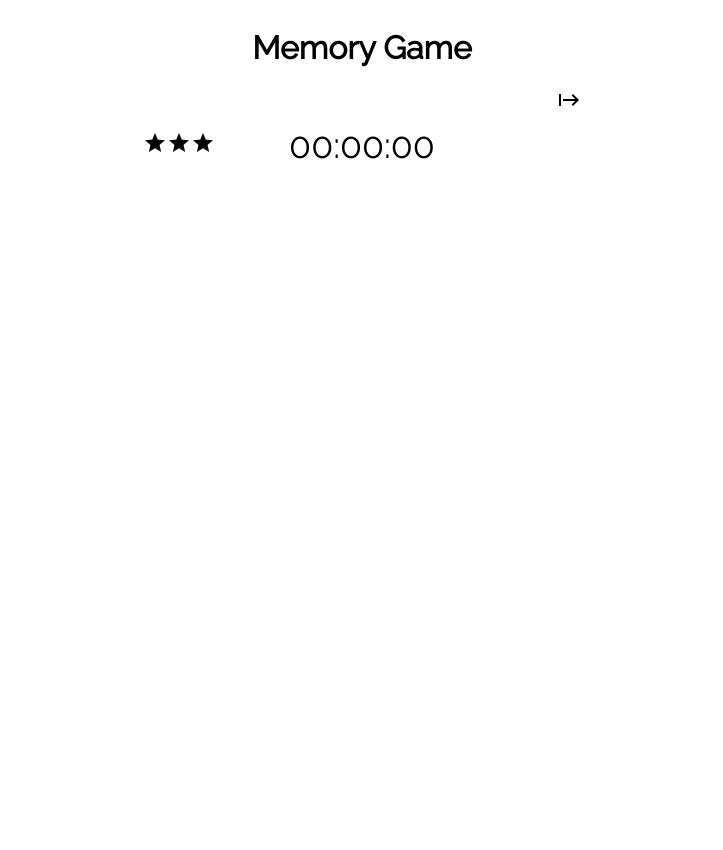
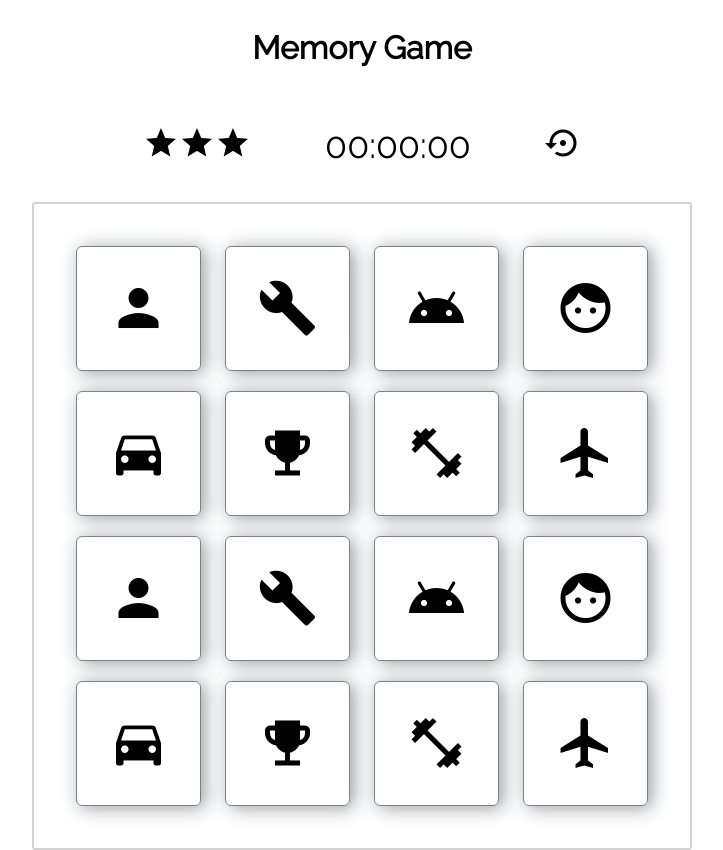
Before and after one commit to jmmarco/memory-game, a plain HTML site: page index.html in a window 1280 px wide. Shown: the whole page, without its empty margins (278-1001 px from the left). Before the commit the page ends 808 px from the top, so only its background shows below. Drawn offline with Linux system fonts and the light colour scheme.

Commit message:
Game structure

```diff
--- a/index.html
+++ b/index.html
@@ -17,23 +17,22 @@
     </header>
     <section class="score-panel">
       <ul class="stars">
-        <li><i class="material-icons md-24">star</i></li>
-        <li><i class="material-icons md-24">star</i></li>
-        <li><i class="material-icons md-24">star</i></li>
+        <li><i class="material-icons md-36">star</i></li>
+        <li><i class="material-icons md-36">star</i></li>
+        <li><i class="material-icons md-36">star</i></li>
       </ul>
       <div class="timer">
         <p>
           <span class="timer-hours">00</span>:<span class="timer-minutes">00</span>:<span class="timer-seconds">00</span>
         </p>
       </div>
-      <div><i class="material-icons md-24">restart</i></div>
+      <div class="restart">
+        <p><i class="material-icons md-36">settings_backup_restore</i></p>
+      </div>
     </section>
-    <main>
-      <ul class="deck">
-
-      </ul>
-    </main>
-
+    <ul id="deck">
+    </ul>
   </div>
+  <script src="js/app.js"></script>
 </body>
 </html>
```
